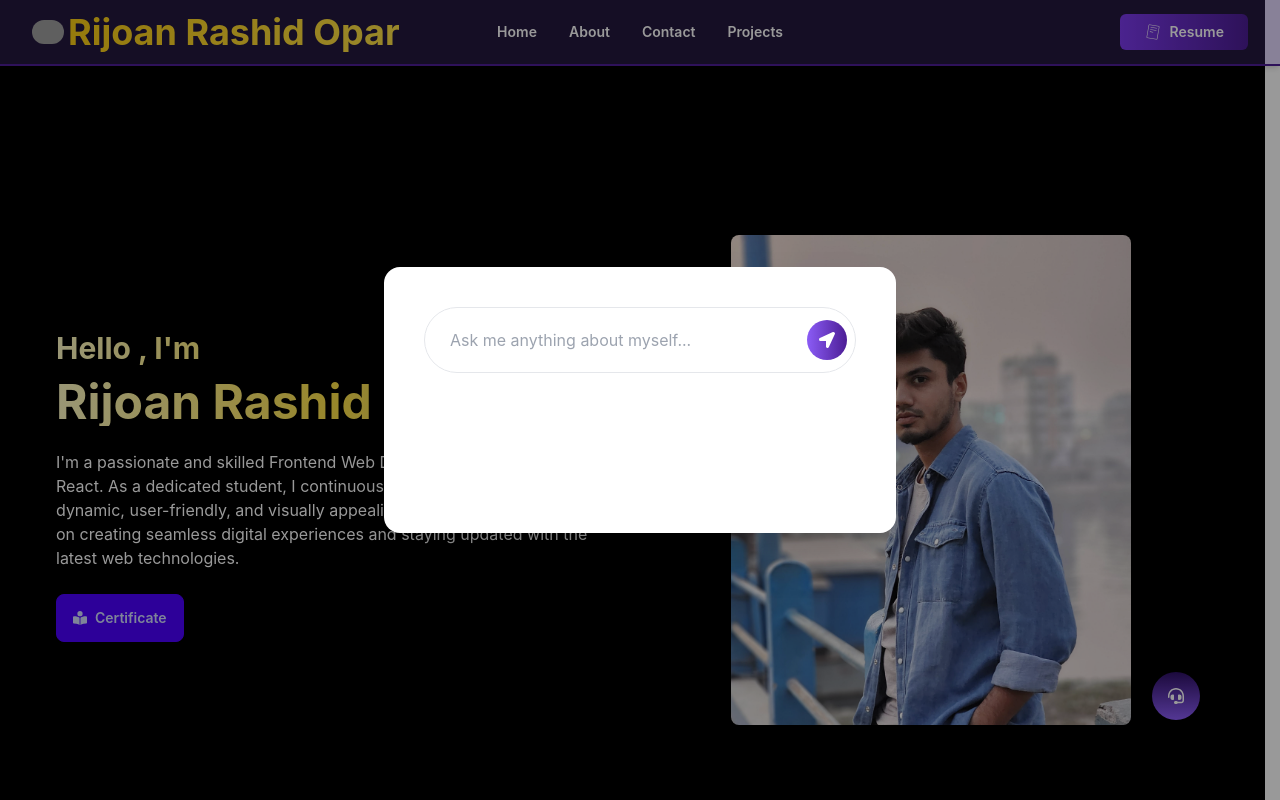
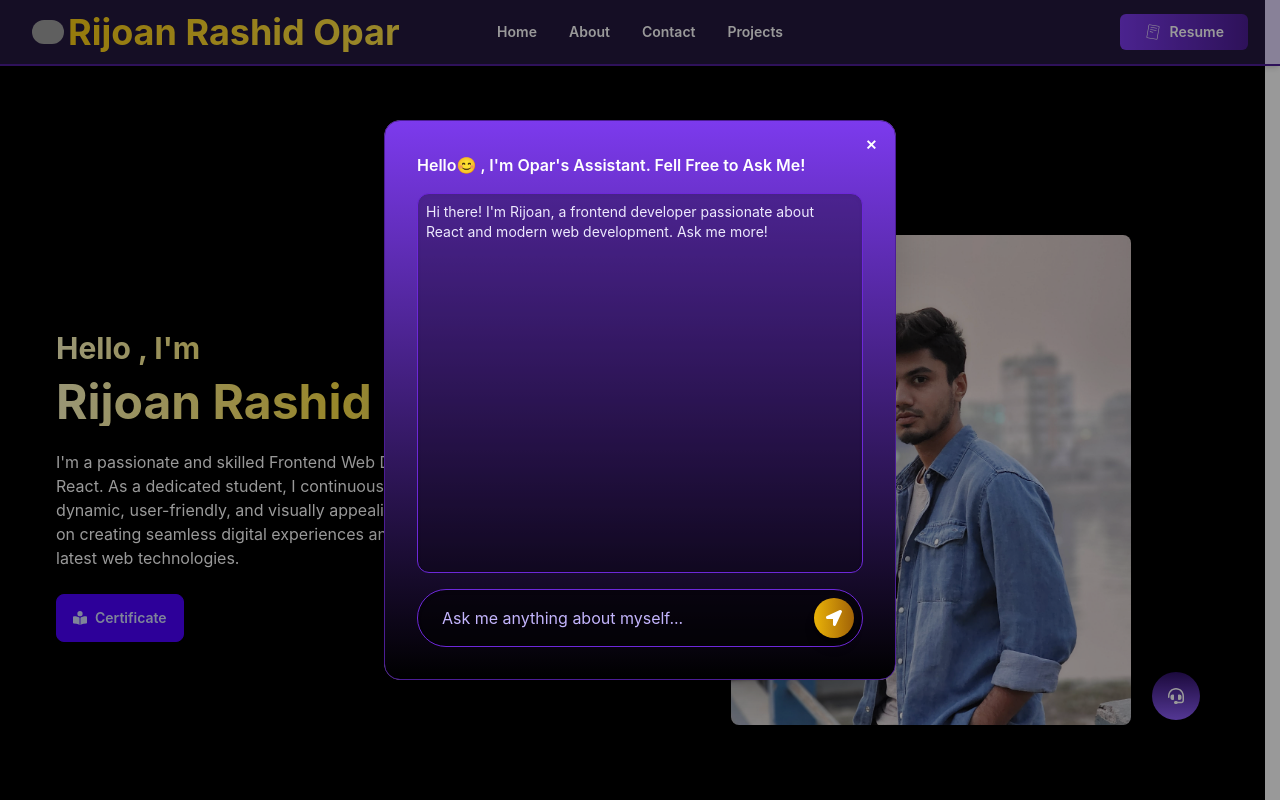
Before and after one commit to opar2043/my-portfolio-01, a React (Vite) app: page / in a window 1280 px wide. Both pictures are taken after a click on the button 1176 px from the left and 696 px from the top of the page. Shown: the top 800 px of the page. Built offline with nearby package versions, Linux system fonts and the light colour scheme; grey boxes are pictures that could not be loaded.

Commit message:
design done

```diff
--- a/src/Components/Root/Root.jsx
+++ b/src/Components/Root/Root.jsx
@@ -34,40 +34,45 @@ const Root = () => {
 
       {/* Modal Section  */}
 
-      {/* You can open the modal using document.getElementById('ID').showModal() method */}
 <dialog id="my_modal_3" className="modal">
-        <div className="modal-box h-2/6">
+  <div className="modal-box h-[70%] bg-gradient-to-b from-violet-600 to-black rounded-2xl text-white shadow-2xl border border-violet-900">
+    {/* Close Button */}
     <form method="dialog">
-            {/* if there is a button in form, it will close the modal */}
-            <button className="btn btn-sm btn-circle btn-ghost absolute right-2 top-2">
+      <button className="btn btn-sm btn-circle btn-ghost absolute right-2 top-2 text-white hover:bg-violet-800">
         ✕
       </button>
     </form>
 
-          {/* Main Form */}
-          <div className="w-full h-2/6 max-w-xl mx-auto p-4  rounded-2xl">
+    {/* Modal Content */}
+    <div className="w-full h-full max-w-xl mx-auto p-2 flex flex-col justify-between gap-4">
+      <h2 className=" font-semibold">Hello😊 , I'm Opar's Assistant. Fell Free to Ask Me!</h2>
+      {/* Answer Display Section */}
+      <div className="flex-1 overflow-y-auto border border-violet-700 rounded-xl p-2 bg-black bg-opacity-30 text-violet-100 shadow-inner">
+        {/* AI response will go here */}
+        <p className="text-sm">Hi there! I'm Rijoan, a frontend developer passionate about React and modern web development. Ask me more!</p>
+      </div>
 
-            <div>
-
-            </div>
-            <form  className="w-full flex  bottom-0 items-center gap-2 border rounded-full p-2">
-
+      {/* Message Input Bar */}
+      <form className="w-full flex items-center gap-2 bg-black bg-opacity-60 border border-violet-700 rounded-full px-2 py-2 shadow-inner">
         <input
           type="text"
           placeholder="Ask me anything about myself..."
-                  className="input  flex-1 px-4 py-2 rounded-full focus:outline-none focus:ring-0 focus:border-transparent "
+          className="flex-1 px-4 py-2 bg-transparent text-white placeholder-violet-300 focus:outline-none focus:ring-0 focus:border-transparent"
         />
         <button
           type="submit"
-                  className="bg-gradient-to-r from-violet-500 to-violet-900 rounded-full p-3"
+          className="bg-gradient-to-r from-yellow-500 to-yellow-700 text-white rounded-full p-3 hover:scale-105 transition-transform shadow-lg"
         >
           <FaLocationArrow />
         </button>
-
       </form>
     </div>
   </div>
 </dialog>
+
+
+
+
     </div>
   );
 };
```
Lines whose indentation alone changed are shown as unchanged.
